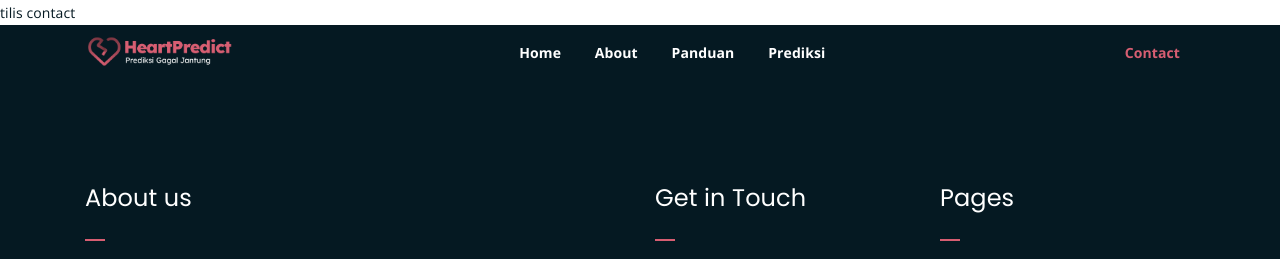
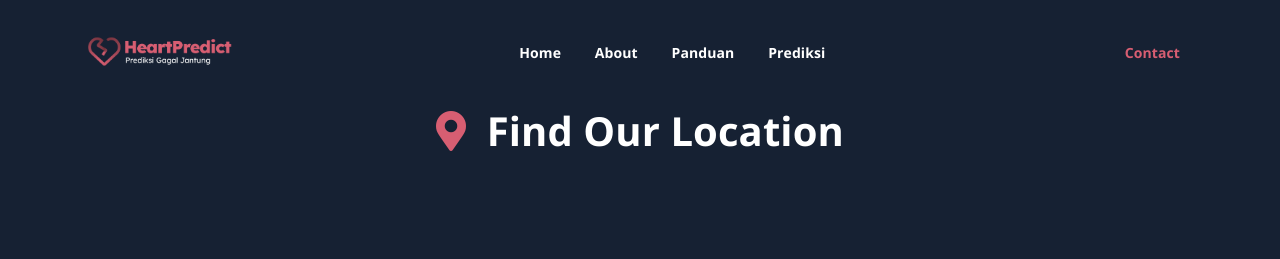
Before and after one commit to DavidSatria29/Heart-Disease-Prediction, a Django app: page /contact/ in a window 1280 px wide. Shown: the top 259 px of the page. Run offline with Django 5.2, Linux system fonts and the light colour scheme; some libraries are stand-ins or nearby versions.

Commit message:
update: adding UI for contact

```diff
--- a/home/templates/contact/contact.html
+++ b/home/templates/contact/contact.html
@@ -7,6 +7,22 @@
     current-list-item
 {% endblock %}
 {% block content %}
-tilis contact
+<!-- find our location -->
+<div class="find-location blue-bg">
+    <div class="container">
+        <div class="row">
+            <div class="col-lg-12 text-center">
+                <p> <i class="fas fa-map-marker-alt"></i> Find Our Location</p>
+            </div>
+        </div>
+    </div>
+</div>
+<!-- end find our location -->
+
+<!-- google map section -->
+<div class="embed-responsive embed-responsive-21by9">
+    <iframe src="https://www.google.com/maps/embed?pb=!1m14!1m8!1m3!1d15845.275401992254!2d112.6144169!3d-7.9633378!3m2!1i1024!2i768!4f13.1!3m3!1m2!1s0x2dd629dd63cc8e87:0x593c1e70f11c6a51!2sUniversitas%20Negeri%20Malang!5e0!3m2!1sen!2sid!4v1621958037702!5m2!1sen!2sid" width="600" height="450" style="border:0;" allowfullscreen="" loading="lazy"></iframe>
+</div>
+<!-- end google map section -->
 
 {% endblock %}
--- a/home/templates/home/listDataset.html
+++ b/home/templates/home/listDataset.html
@@ -73,7 +73,7 @@
             <div class="single-product-content">
                 <p> Ingin upload Dataset Baru ?</p>
                 <p>Silahkan Tekan tombol Dibawah ini</p>
-                <a href="{% url 'uploads:index' %}" class="btn btn-primary">Upload Dataset</a>
+                <a href="{% url 'uploads:index' %}" class="btn" style="background-color: #D75E72; color: #fff; padding: 10px 15px;">Upload Dataset</a>
             </div>
           </div>
         </div>
```
